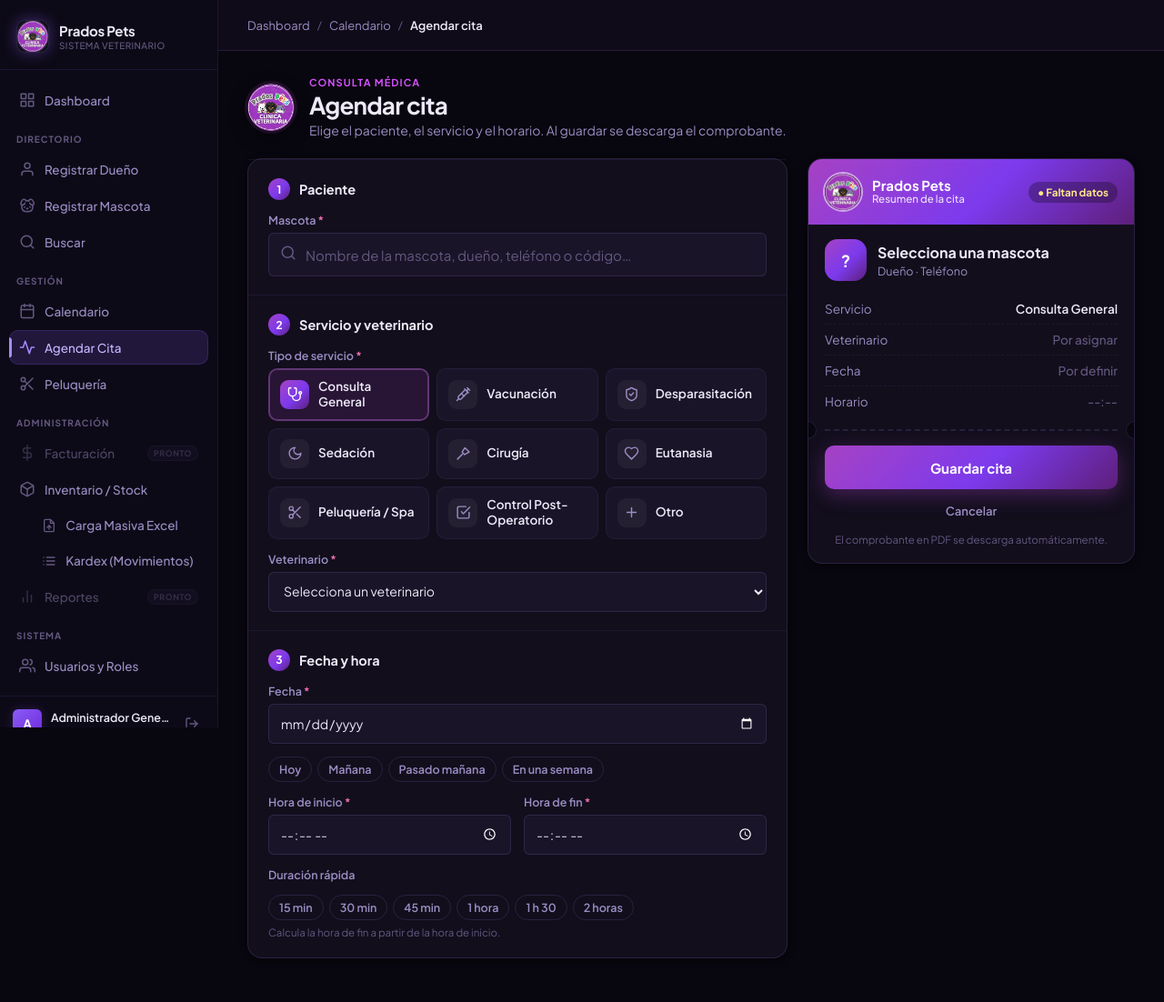
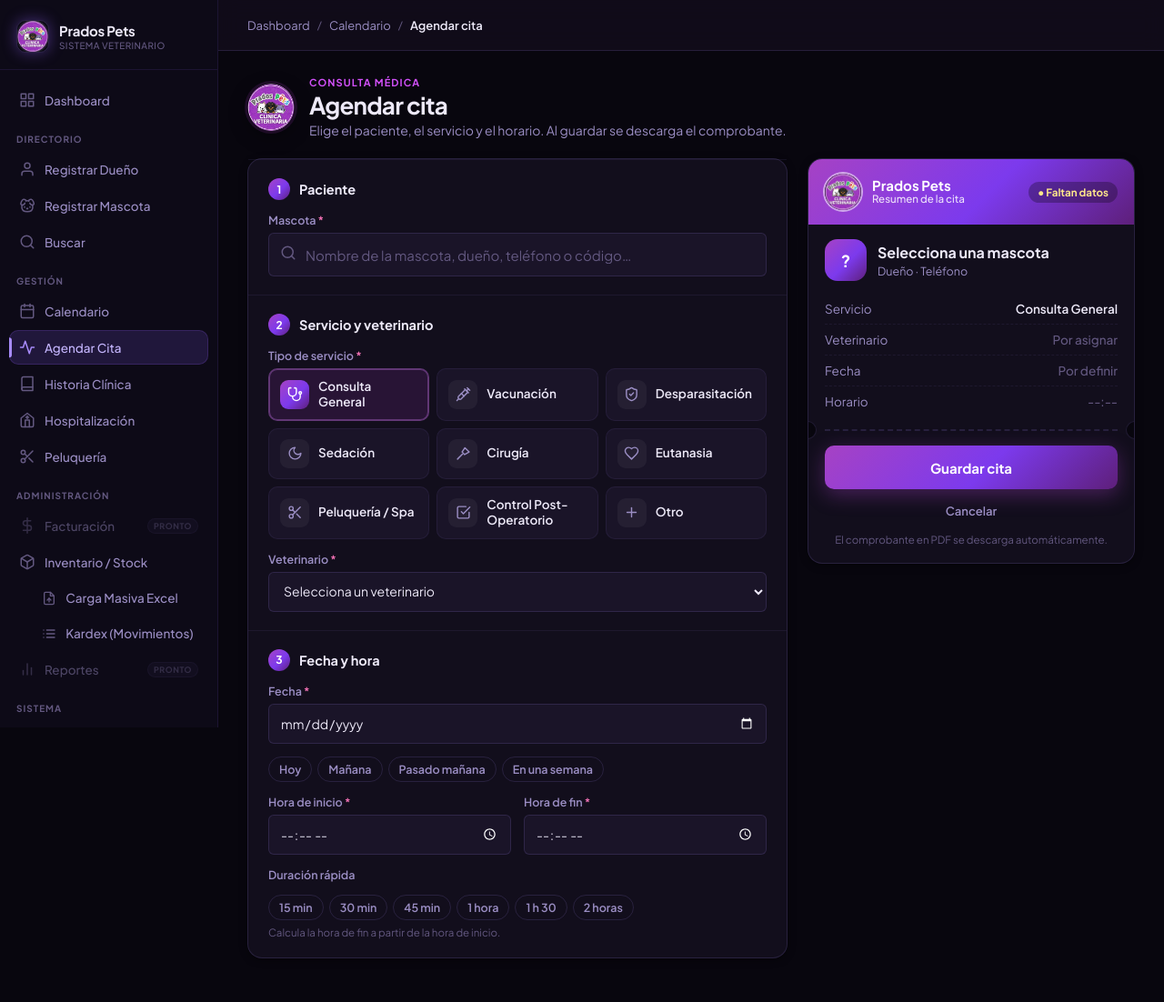
Before and after one commit to Cruz-Fernando/AppWeb-Prados-Pets, a Django app: page /agendamiento/agendar/ in a window 1280 px wide. Shown: the whole page at 91% size. Run offline with Django 5.2, Linux system fonts and the light colour scheme; a user stored in the database is signed in; data comes from the database, SQL or seed files in the repository.

Commit message:
feat: add Historia Clínica and Hospitalización navigation links to user sidebar

```diff
--- a/templates/usuarios/_sidebar.html
+++ b/templates/usuarios/_sidebar.html
@@ -107,6 +107,38 @@
         </svg>
       </span>
       <span class="sidebar__label">Agendar Cita</span>
+    </a>
+    {% endif %}
+
+        <!-- Historia Clínica (Administrador, Veterinario, Auxiliar, Recepcionista) -->
+    {% if user.is_superuser or user.es_administrador or user.id_rol|stringformat:'s'|lower in 'administrador,veterinario,auxiliar,recepcionista' %}
+    <a href="{% url 'clinico:seleccionar_mascota_historial' %}"
+       class="sidebar__item {% if request.resolver_match.app_name == 'clinico' and 'hospitalizacion' not in request.path %}sidebar__item--active{% endif %}"
+       id="nav-historia-clinica">
+      <span class="sidebar__icon">
+        <svg width="18" height="18" viewBox="0 0 24 24" fill="none" stroke="currentColor" stroke-width="2" stroke-linecap="round" stroke-linejoin="round">
+          <path d="M4 19.5A2.5 2.5 0 0 1 6.5 17H20"/>
+          <path d="M6.5 2H20v20H6.5A2.5 2.5 0 0 1 4 19.5v-15A2.5 2.5 0 0 1 6.5 2z"/>
+        </svg>
+      </span>
+      <span class="sidebar__label">Historia Clínica</span>
+    </a>
+    {% endif %}
+
+    <!-- Hospitalización (Administrador, Veterinario, Auxiliar, Recepcionista) -->
+    {% if user.is_superuser or user.es_administrador or user.id_rol|stringformat:'s'|lower in 'administrador,veterinario,auxiliar,recepcionista' %}
+    <a href="{% url 'clinico:hospitalizacion' %}"
+       class="sidebar__item {% if request.resolver_match.app_name == 'clinico' and 'hospitalizacion' in request.path %}sidebar__item--active{% endif %}"
+       id="nav-hospitalizacion">
+      <span class="sidebar__icon">
+        <svg width="18" height="18" viewBox="0 0 24 24" fill="none" stroke="currentColor" stroke-width="2" stroke-linecap="round" stroke-linejoin="round">
+          <path d="M3 9l9-7 9 7v11a2 2 0 0 1-2 2H5a2 2 0 0 1-2-2z"/>
+          <polyline points="9 22 9 12 15 12 15 22"/>
+          <line x1="12" y1="6" x2="12" y2="10"/>
+          <line x1="10" y1="8" x2="14" y2="8"/>
+        </svg>
+      </span>
+      <span class="sidebar__label">Hospitalización</span>
     </a>
     {% endif %}
 
```
